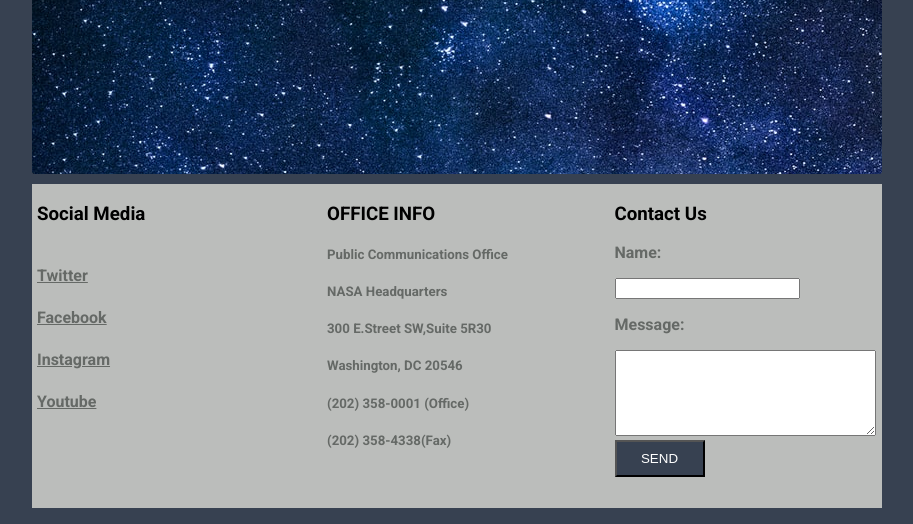
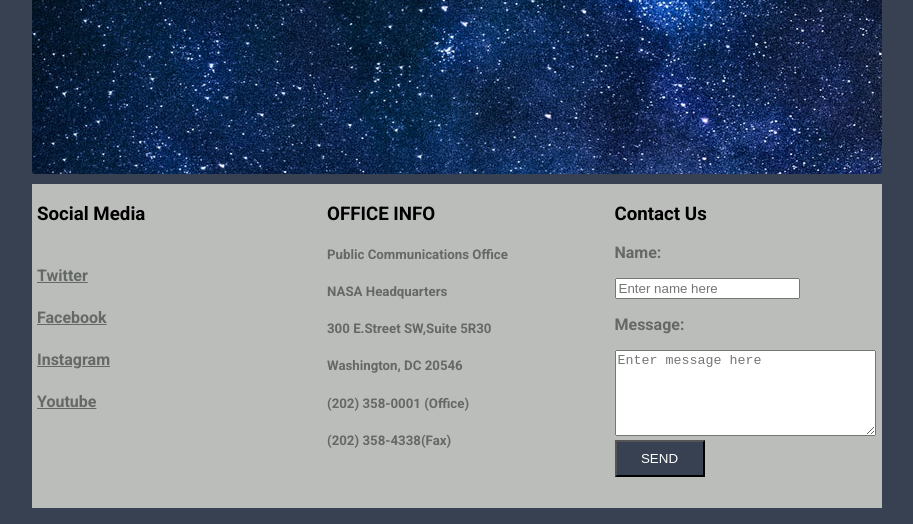
Before and after one commit to Psmithcode/NASA-project, a plain HTML site: page index.html in a window 1280 px wide. Shown: the part 292-816 px from the top of the page, without its empty margins (183-1096 px from the left). Drawn offline with Linux system fonts and the light colour scheme.

Commit message:
Added placeholders

```diff
--- a/index.html
+++ b/index.html
@@ -39,9 +39,9 @@
         <div class="column3">
             <h3>Contact Us</h3>
             <p>Name:</p>
-            <input type="text">
+            <input type="text" placeholder="Enter name here">
             <p>Message:</p>
-            <textarea name="messagetext" id="messagetext" cols="30" rows="10"></textarea>
+            <textarea name="messagetext" id="messagetext" cols="30" rows="10" placeholder="Enter message here"></textarea>
             <div class="submitcontainer">
                 <input type="submit" value="SEND" class="submit">
             </div>
```
